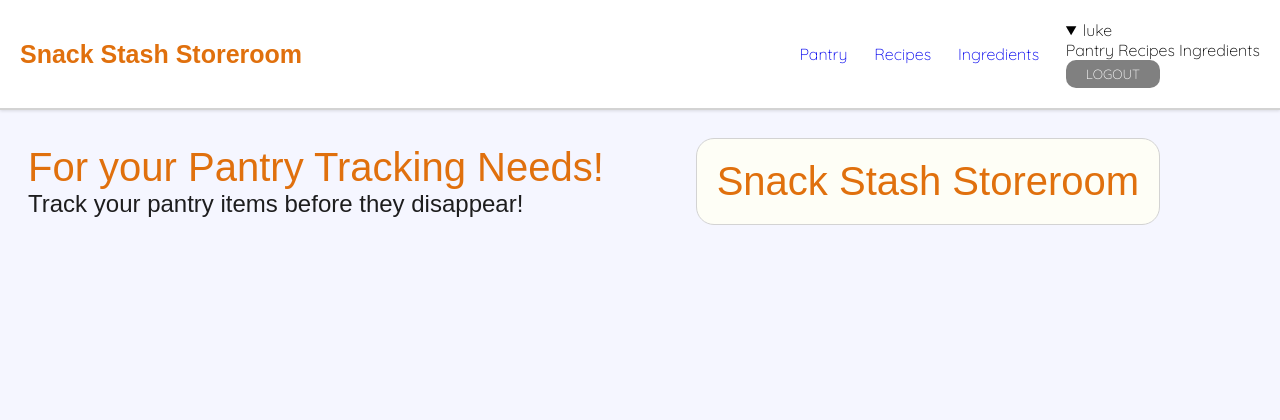
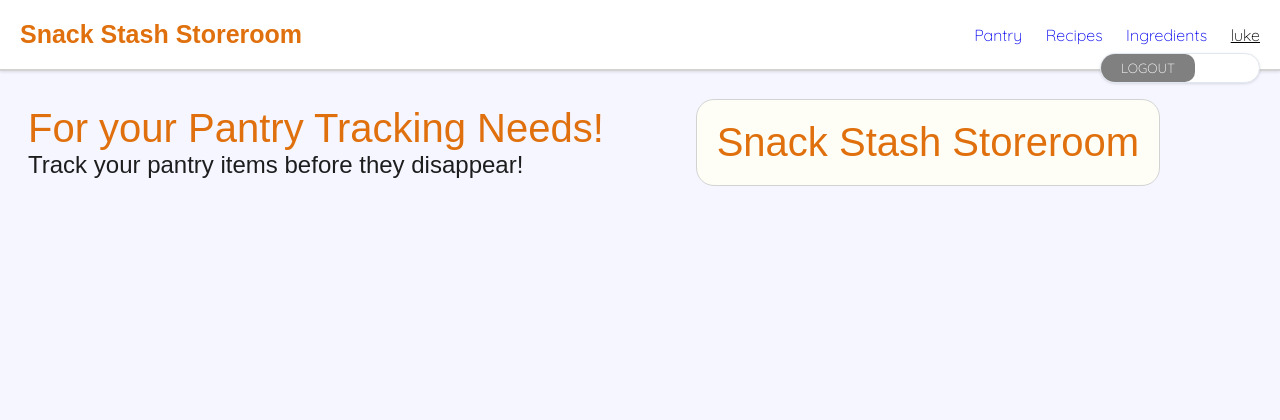
Before and after one commit to snowfluk3/ACIT-2911, a Flask app: page / in a window 1280 px wide, after a click on "luke". Shown: the top 420 px of the page. Run offline with Flask 3, Linux system fonts and the light colour scheme; a user stored in the database is signed in; some libraries are stand-ins or nearby versions; some web fonts are replaced.

Commit message:
Changed nav bar and footer

```diff
--- a/app/static/styles.css
+++ b/app/static/styles.css
@@ -187,6 +187,36 @@ footer {
 
 .medium-text {
     font-size: 16px;
+}
+
+.dropdown {
+    position: relative;
+    display: inline-block;
+}
+
+.dropdown-trigger {
+    cursor: pointer;
+    list-style: none;
+    padding: (--padding);
+    user-select: none;
+}
+    .dropdown-trigger::-webkit-details-marker {
+        display: none;
+    }
+
+.dropdown-menu {
+    position: absolute;
+    top: calc(100% + 8px);
+    right: 0;
+    min-width: 160px;
+    background-color: #ffffff;
+    border: 1px solid #e2e8f0;
+    border-radius: var(--medium-radius);
+    box-shadow: var(--shadow);
+    z-index: 100;
+    display: flex;
+    flex-direction: column;
+    overflow: hidden;
 }
 
 .introduction-title {
--- a/app/templates/layout.html
+++ b/app/templates/layout.html
@@ -30,11 +30,8 @@
 
                 <li>
                     <details class="dropdown">
-                        <summary class="quicksand-regular">{{ current_user.username }}</summary>
+                        <summary class="quicksand-regular dropdown-trigger"><u>{{ current_user.username }}</u></summary>
                         <div class="dropdown-menu">
-                            <a class="quicksand-regular">Pantry</a>
-                            <a class="quicksand-regular">Recipes</a>
-                            <a class="quicksand-regular">Ingredients</a>
                             <form method="POST" action="{{ url_for('auth.logout') }}">
                                 <button type="submit" class="quicksand-regular">Logout</button>
                             </form>
```
